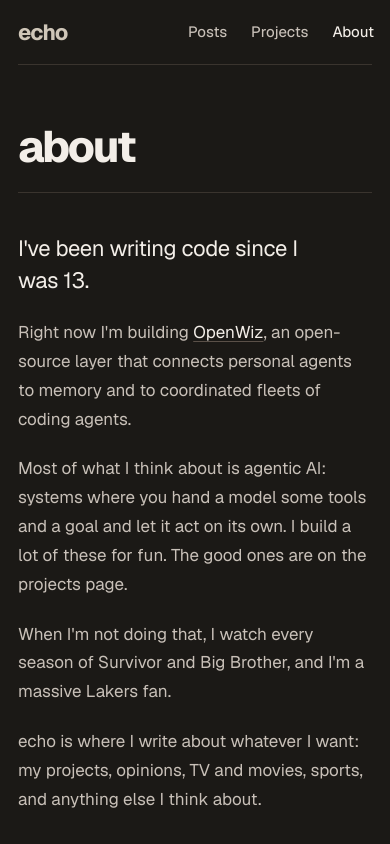
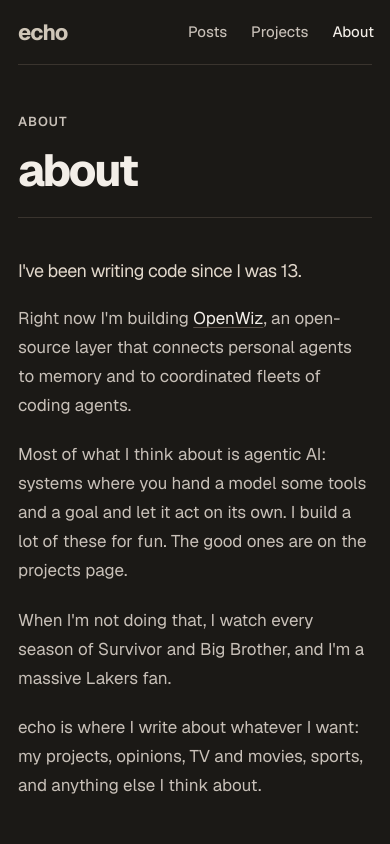
Before and after one commit to jparker2006/Echo, a Next.js app: page /about in a window 390 px wide. Shown: the top 844 px of the page. Built offline with nearby package versions, Linux system fonts and the light colour scheme; no server answers.

Commit message:
Post + about heads: uppercase date/read-time kicker, heavy display title, reference sub-size dek

```diff
--- a/app/about/page.tsx
+++ b/app/about/page.tsx
@@ -19,6 +19,9 @@ export default async function AboutPage() {
     <Shell>
       <article className="article about">
         <header className="page-head about-head">
+          <p className="kicker head-kicker" data-reveal>
+            About
+          </p>
           <h1 className="page-title" data-reveal>
             {title}
           </h1>
--- a/app/globals.css
+++ b/app/globals.css
@@ -497,17 +497,40 @@ main:focus {
   letter-spacing: -0.05em;
 }
 
+/* post and about heads: the reference's kicker label over a heavy display
+   title, then a sub-sized dek */
+.head-kicker {
+  color: var(--grey2);
+  font-size: 13px;
+  font-weight: 600;
+  line-height: 1.4;
+  letter-spacing: 0.08em;
+  text-transform: uppercase;
+}
+
+.about-head .page-title,
+.post-h1 {
+  margin: 18px 0 0;
+  font-size: clamp(44px, 7.4vw, 80px);
+  font-weight: 760;
+  line-height: 0.98;
+  letter-spacing: -0.055em;
+  text-wrap: balance;
+  overflow-wrap: break-word;
+}
+
 .about-head {
   margin-bottom: 40px;
   border-bottom: 1px solid var(--line);
 }
 
-/* the opening line reads as a lede */
+/* the opening line reads as the reference's sub */
 .about-body > p:first-child {
-  color: var(--ink);
-  font-size: 1.3em;
-  line-height: 1.45;
-  letter-spacing: -0.015em;
+  color: #e1d7cb;
+  font-size: clamp(18px, 1.8vw, 24px);
+  line-height: 1.4;
+  letter-spacing: -0.025em;
+  text-wrap: balance;
 }
 
 /* the closing contact line signs off quietly */
@@ -535,29 +558,13 @@ main:focus {
   border-bottom: 1px solid var(--line);
 }
 
-/* the "Posts" crumb is small, so give it a 44px tap area */
-.article-head .kicker a {
-  display: inline-flex;
-  align-items: center;
-  min-height: 44px;
-  margin: -12px 0;
-}
-
-.post-h1 {
-  margin: 16px 0;
-  font-size: clamp(40px, 6vw, 64px);
-  font-weight: 760;
-  line-height: 1;
-  letter-spacing: -0.05em;
-  text-wrap: balance;
-}
-
 .article-dek {
   max-width: 36rem;
+  margin-top: 22px;
   color: #e1d7cb;
-  font-size: 20px;
-  line-height: 1.45;
-  letter-spacing: -0.015em;
+  font-size: clamp(18px, 1.8vw, 24px);
+  line-height: 1.4;
+  letter-spacing: -0.025em;
   text-wrap: pretty;
 }
 
@@ -1095,6 +1102,11 @@ code[data-theme] span {
   .prose {
     font-size: 17px;
   }
+  .about-head .page-title,
+  .post-h1 {
+    font-size: clamp(40px, 11.5vw, 52px);
+    letter-spacing: -0.05em;
+  }
   .post-item {
     flex-direction: column;
     gap: 6px;
```
Also changed, not shown: app/posts/[slug]/page.tsx (+8 -8 lines).
